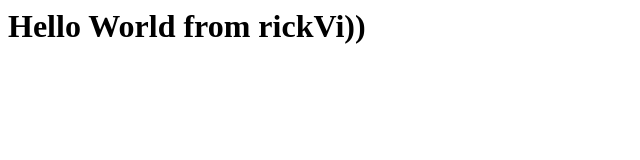
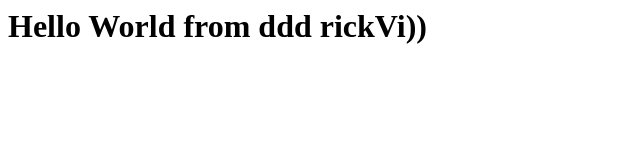
Before and after one commit to RickVitaly/RickVitaly.github.io, a plain HTML site: page index.html in a window 1280 px wide. Shown: the whole page, without its empty margins (0-640 px from the left). Drawn offline with Linux system fonts and the light colour scheme.

Commit message:
обновлено для pages

```diff
--- a/index.html
+++ b/index.html
@@ -1 +1 @@
-<h1>Hello World from rickVi))</h1>
+<h1>Hello World from ddd rickVi))</h1>
```
